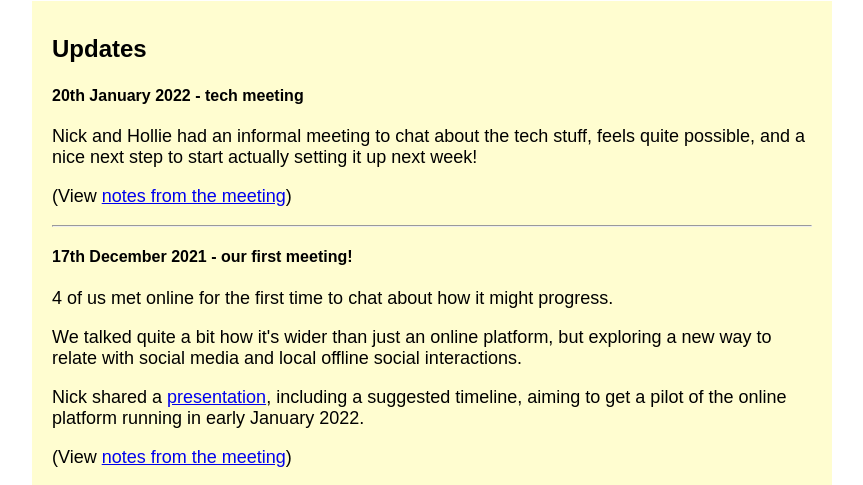
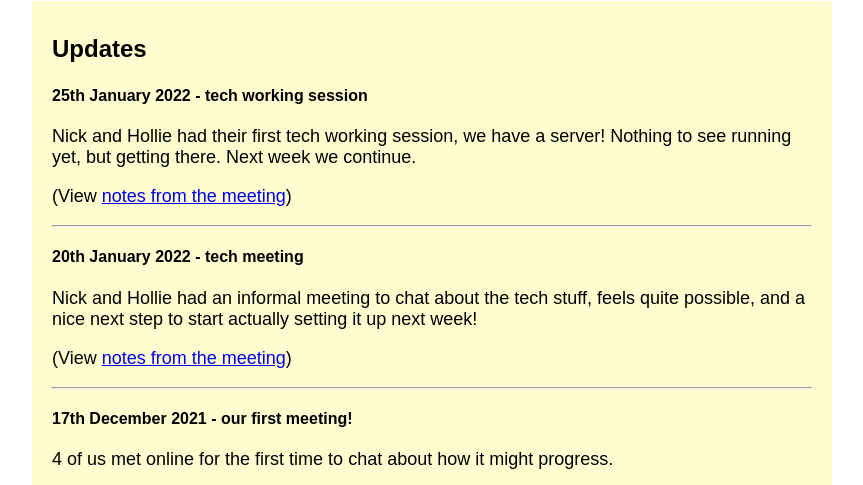
Before and after one commit to nicksellen/bath.social-home, a plain HTML site: page index.html in a window 1280 px wide. Shown: the part 291-776 px from the top of the page, without its empty margins (208-1071 px from the left). Drawn offline with Linux system fonts and the light colour scheme.

Commit message:
Add notes from tech working session

```diff
--- a/index.html
+++ b/index.html
@@ -28,6 +28,12 @@
             <h1>bath.social</h1>
             <div class="updates">
                 <h3>Updates</h3>
+                <div>
+                  <h4>25th January 2022 - tech working session</h4>
+                  <p>Nick and Hollie had their first tech working session, we have a server! Nothing to see running yet, but getting there. Next week we continue.</p>
+                  <p>(View <a href="meetings/2022-01-25.txt">notes from the meeting</a>)</p>
+                </div>
+                <hr>
                 <div>
                   <h4>20th January 2022 - tech meeting</h4>
                   <p>Nick and Hollie had an informal meeting to chat about the tech stuff, feels quite possible, and a nice next step to start actually setting it up next week!</p>
```
Also changed, not shown: meetings/2022-01-25.txt (added).
